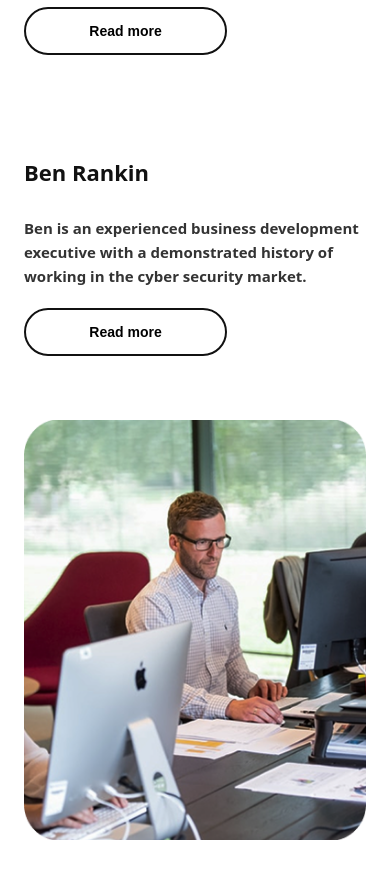
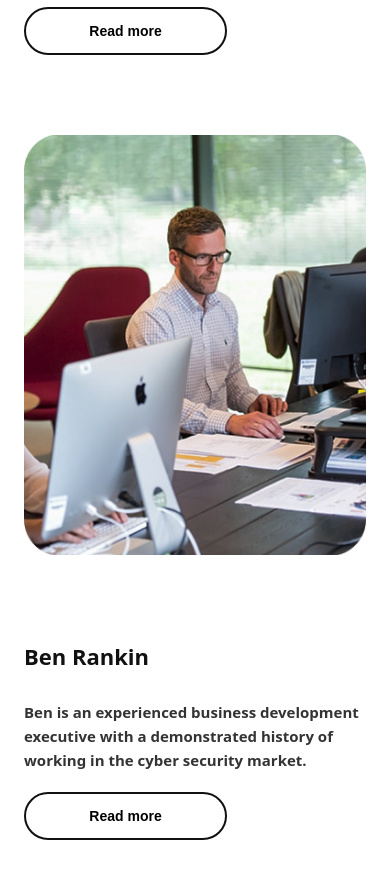
Before and after one commit to Tural-Allahverdiyev/brand-india-website, a React (Vite) app: page /people in a window 390 px wide. Shown: the part 1120-1998 px from the top of the page. Built offline with nearby package versions, Linux system fonts and the light colour scheme.

Commit message:
Fix People mobile order (image above text)

```diff
--- a/src/styles/people.css
+++ b/src/styles/people.css
@@ -88,7 +88,6 @@
 @media (max-width: 1200px) {
   .peopleRow,
   .peopleRow--reverse {
-    flex-direction: column;
     grid-template-columns: 1fr;
   }
 
@@ -104,11 +103,12 @@
   .peopleTextBox.center {
     justify-content: flex-start;
   }
-}
 
-@media (max-width: 768px) {
-  .peopleRow,
-  .peopleRow--reverse {
-    flex-direction: column;
+  /* ✅ Mobil-də həmişə: şəkil yuxarı, yazı aşağı */
+  .peopleImageWrap {
+    order: 1;
+  }
+  .peopleTextBox {
+    order: 2;
   }
 }
```
